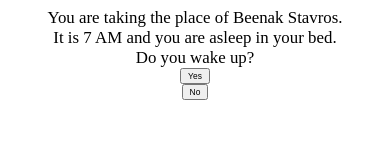
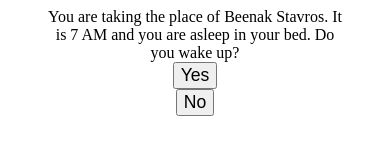
Before and after one commit to sidtuli/zombie-game, a plain HTML site: page index.html in a window 390 px wide. Drawn offline with Linux system fonts and the light colour scheme.

Commit message:
Another attempt at make a website responsive to different screens

```diff
--- a/index.css
+++ b/index.css
@@ -1,12 +1,12 @@
 button {
-  font-size: 1vmax;
+  font-size: 1em;
   display: block;
   margin-left: auto;
   margin-right: auto;
 }
 
 div {
-  font-size: 2vmax;
+  font-size: 1em;
   text-align: center;
   display: block;
   width: 90%;
--- a/index.html
+++ b/index.html
@@ -6,6 +6,18 @@
       <link rel="stylesheet" type="text/css" href="index.css" />
       <script type="text/javascript" src="jquery-2.1.4.min.js"></script>
       <script type="text/javascript" src="index.js"></script>
+      <style>
+	@media (max-width: 600px) {
+	  button {
+	    font-size: 1.10em;
+	    }
+	}
+	@media (max-width: 300px) {
+	  button {
+	    font-size: 1.20em;
+	    }
+	}
+      </style>
     </head>
 
     <body>
```
